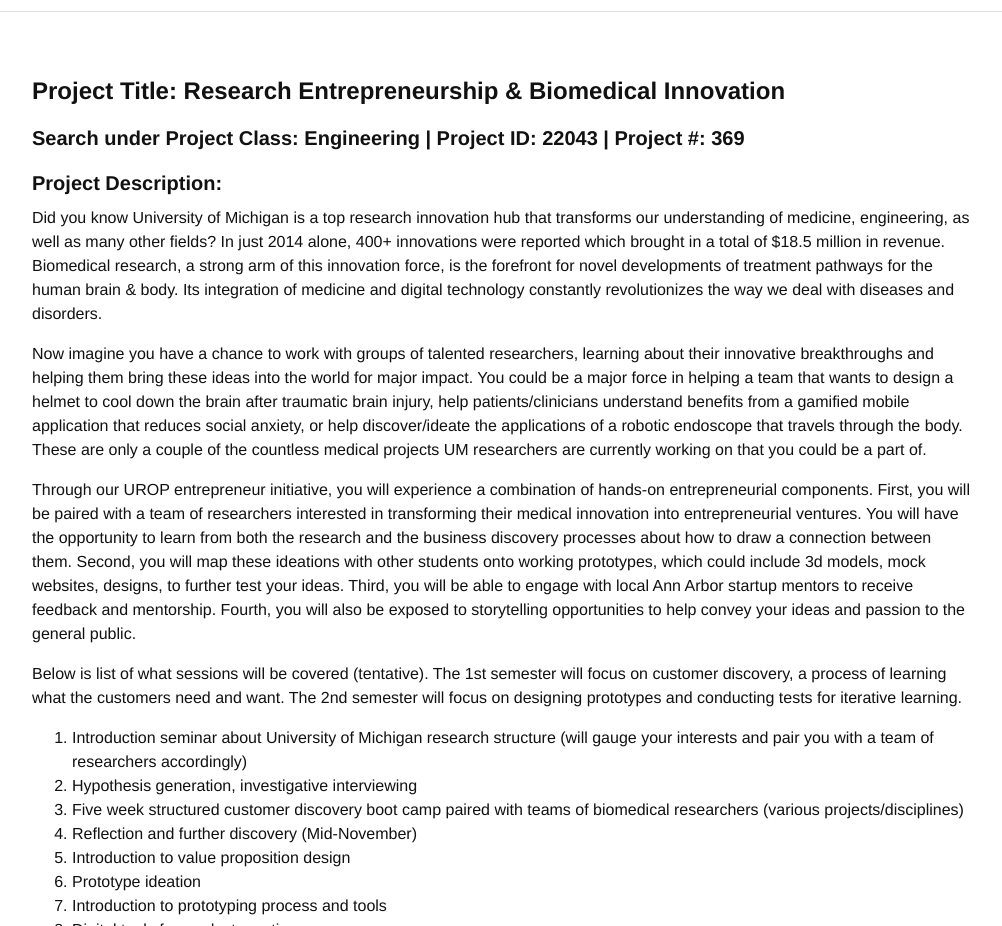
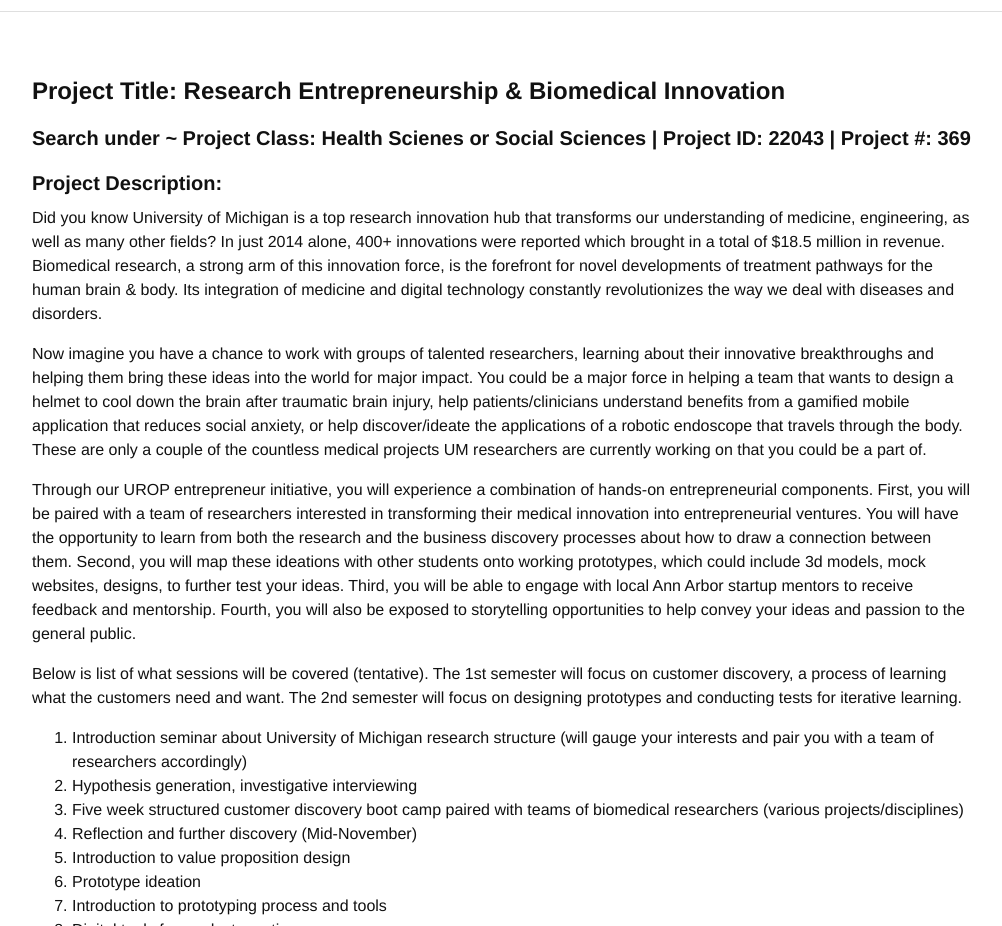
Before and after one commit to seantma/urop-entrepreneur-2015, a plain HTML site: page index.html in a window 1280 px wide. Shown: the part 2700-3626 px from the top of the page, without its empty margins (138-1140 px from the left). Drawn offline with Linux system fonts and the light colour scheme.

Commit message:
updated project class info

```diff
--- a/index.html
+++ b/index.html
@@ -173,7 +173,7 @@
 			<div id="project-title-research-entrepreneurship-biomedical-innovation" class="section level2">
 			<h2>Project Title: Research Entrepreneurship &amp; Biomedical Innovation</h2>
 			<div id="project-description" class="section level3">
-			<h3>Search under Project Class: Engineering | Project ID: 22043 | Project #: 369</h3>
+			<h3>Search under ~ Project Class: Health Scienes or Social Sciences | Project ID: 22043 | Project #: 369</h3>
 			<h3>Project Description:</h3>
 			<p>Did you know University of Michigan is a top research innovation hub that transforms our understanding of medicine, engineering, as well as many other fields? In just 2014 alone, 400+ innovations were reported which brought in a total of $18.5 million in revenue. Biomedical research, a strong arm of this innovation force, is the forefront for novel developments of treatment pathways for the human brain &amp; body. Its integration of medicine and digital technology constantly revolutionizes the way we deal with diseases and disorders.</p>
 			<p>Now imagine you have a chance to work with groups of talented researchers, learning about their innovative breakthroughs and helping them bring these ideas into the world for major impact. You could be a major force in helping a team that wants to design a helmet to cool down the brain after traumatic brain injury, help patients/clinicians understand benefits from a gamified mobile application that reduces social anxiety, or help discover/ideate the applications of a robotic endoscope that travels through the body. These are only a couple of the countless medical projects UM researchers are currently working on that you could be a part of.</p>
```
